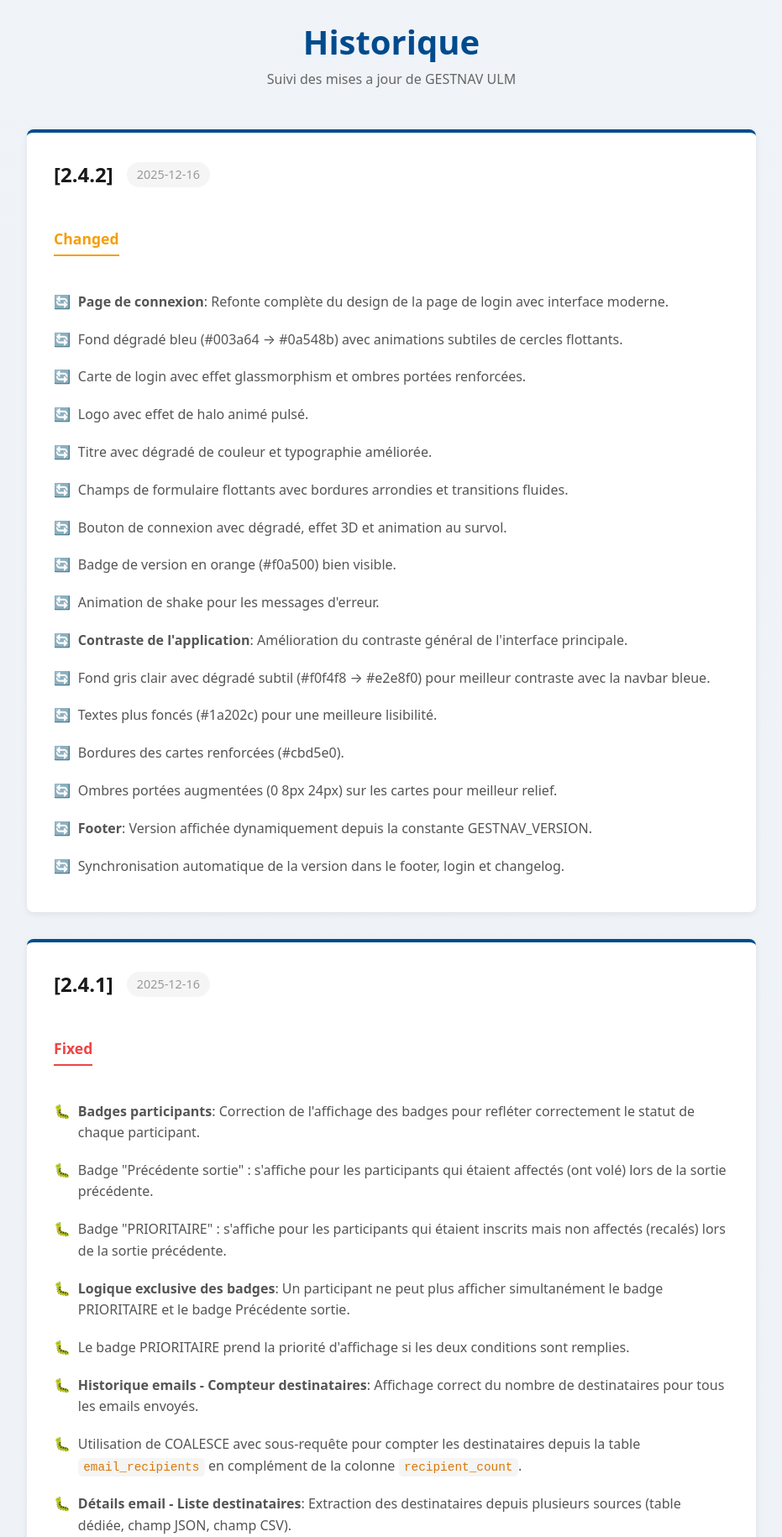
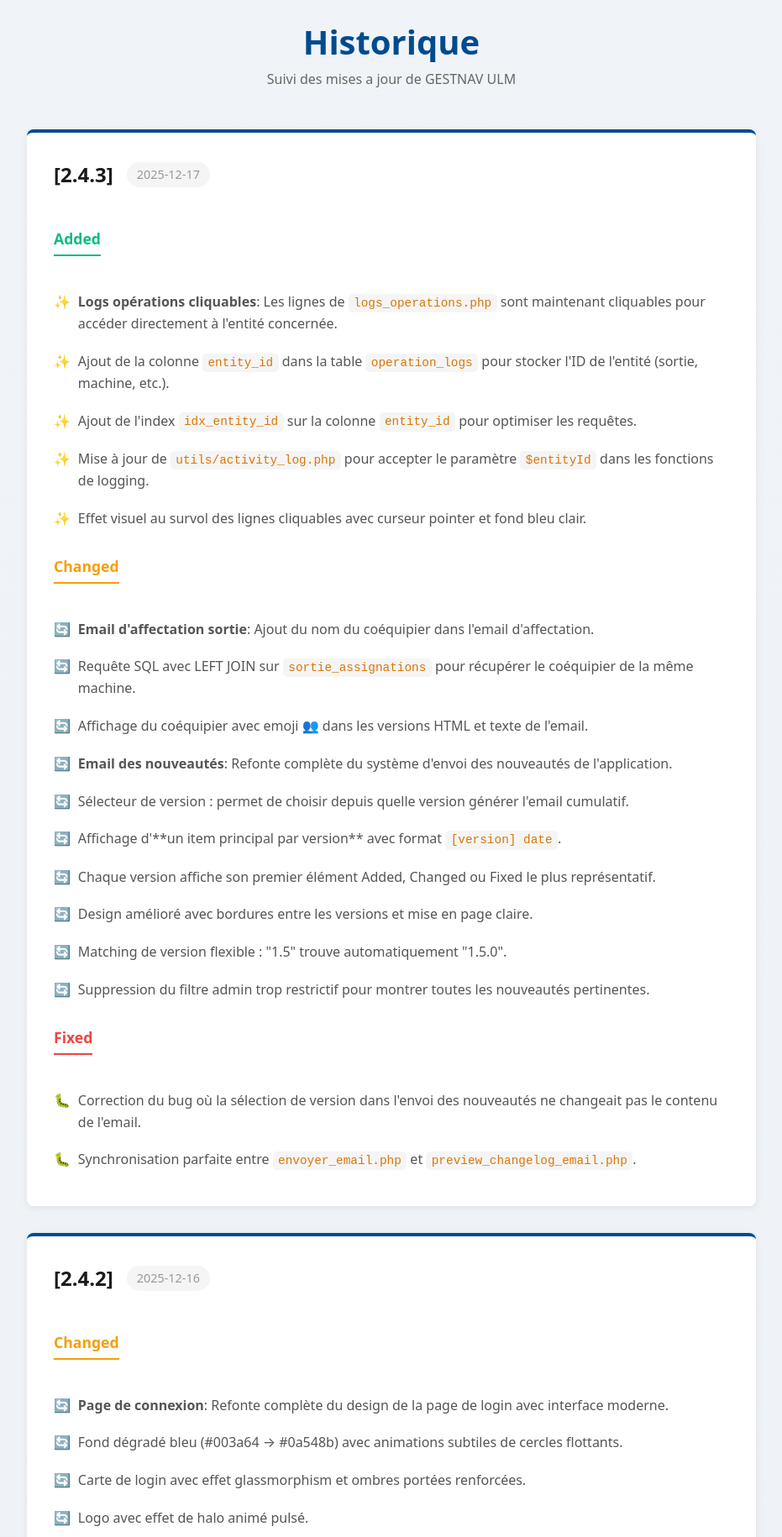
Before and after one commit to glecomte62/GESTNAV, a PHP site: page /changelog.php in a window 1280 px wide. Shown: the part 141-1971 px from the top of the page at 84% size, without its empty margins (174-1105 px from the left). Run offline with PHP 8.4, Linux system fonts and the light colour scheme; the visitor is signed in with stand-in values (Sample User, id 1); some libraries are stand-ins or nearby versions.

Commit message:
Version 2.4.3 : logs cliquables, email coéquipier, refonte email nouveautés

```diff
--- a/changelog.php
+++ b/changelog.php
@@ -144,6 +144,49 @@ require_login();
 <div class="changelog-container">
     <h1 class="changelog-title">Historique</h1>
     <p class="changelog-subtitle">Suivi des mises a jour de GESTNAV ULM</p>
+
+    <!-- Version 2.4.3 -->
+    <div class="changelog-version-block">
+        <div class="changelog-version-header">
+            <span class="version-number">[2.4.3]</span>
+            <span class="version-date">2025-12-17</span>
+        </div>
+
+        <div class="changelog-section-added">
+            <h3 class="changelog-section-type">Added</h3>
+            <ul class="changelog-items">
+                <li><strong>Logs opérations cliquables</strong>: Les lignes de <code>logs_operations.php</code> sont maintenant cliquables pour accéder directement à l'entité concernée.</li>
+                <li>Ajout de la colonne <code>entity_id</code> dans la table <code>operation_logs</code> pour stocker l'ID de l'entité (sortie, machine, etc.).</li>
+                <li>Ajout de l'index <code>idx_entity_id</code> sur la colonne <code>entity_id</code> pour optimiser les requêtes.</li>
+                <li>Mise à jour de <code>utils/activity_log.php</code> pour accepter le paramètre <code>$entityId</code> dans les fonctions de logging.</li>
+                <li>Effet visuel au survol des lignes cliquables avec curseur pointer et fond bleu clair.</li>
+            </ul>
+        </div>
+
+        <div class="changelog-section-changed">
+            <h3 class="changelog-section-type">Changed</h3>
+            <ul class="changelog-items">
+                <li><strong>Email d'affectation sortie</strong>: Ajout du nom du coéquipier dans l'email d'affectation.</li>
+                <li>Requête SQL avec LEFT JOIN sur <code>sortie_assignations</code> pour récupérer le coéquipier de la même machine.</li>
+                <li>Affichage du coéquipier avec emoji 👥 dans les versions HTML et texte de l'email.</li>
+                <li><strong>Email des nouveautés</strong>: Refonte complète du système d'envoi des nouveautés de l'application.</li>
+                <li>Sélecteur de version : permet de choisir depuis quelle version générer l'email cumulatif.</li>
+                <li>Affichage d'**un item principal par version** avec format <code>[version] date</code>.</li>
+                <li>Chaque version affiche son premier élément Added, Changed ou Fixed le plus représentatif.</li>
+                <li>Design amélioré avec bordures entre les versions et mise en page claire.</li>
+                <li>Matching de version flexible : "1.5" trouve automatiquement "1.5.0".</li>
+                <li>Suppression du filtre admin trop restrictif pour montrer toutes les nouveautés pertinentes.</li>
+            </ul>
+        </div>
+
+        <div class="changelog-section-fixed">
+            <h3 class="changelog-section-type">Fixed</h3>
+            <ul class="changelog-items">
+                <li>Correction du bug où la sélection de version dans l'envoi des nouveautés ne changeait pas le contenu de l'email.</li>
+                <li>Synchronisation parfaite entre <code>envoyer_email.php</code> et <code>preview_changelog_email.php</code>.</li>
+            </ul>
+        </div>
+    </div>
 
     <!-- Version 2.4.2 -->
     <div class="changelog-version-block">
```
